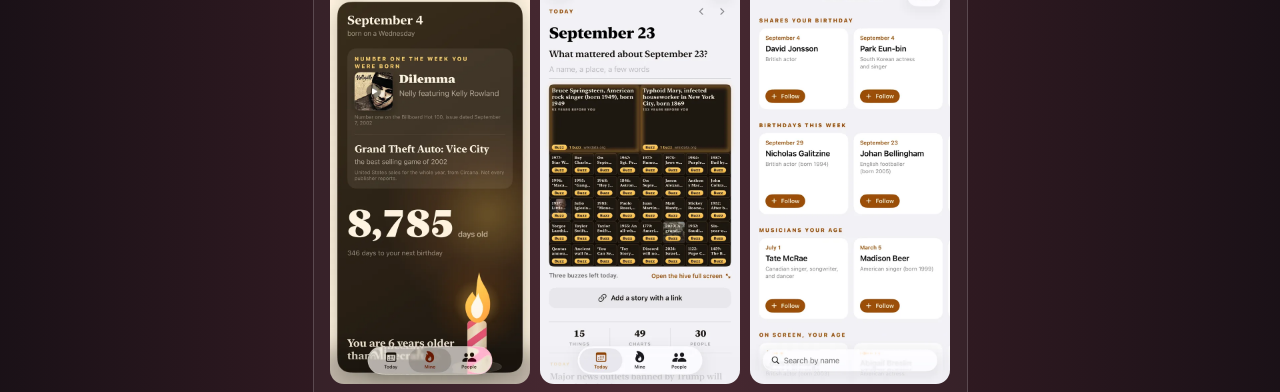
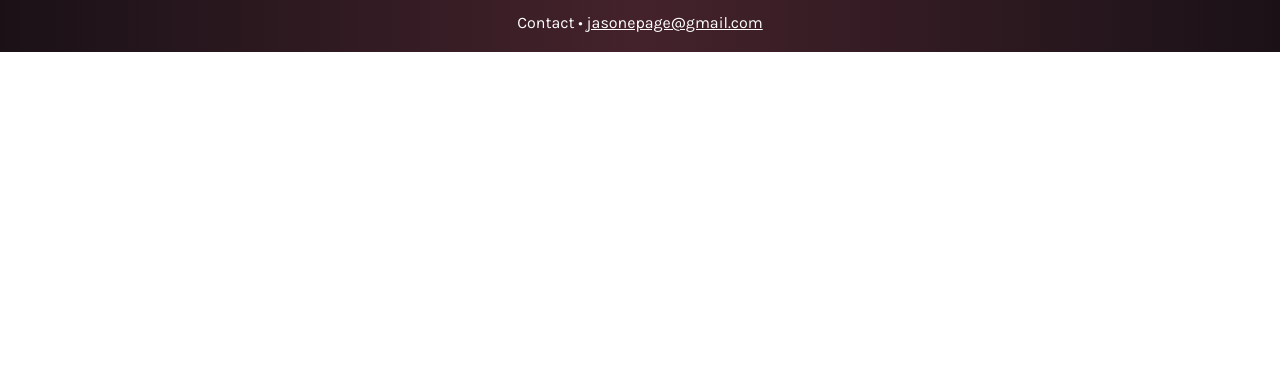
Before and after one commit to jasonepage/jasonepage.github.io, a plain HTML site: page index.html in a window 1280 px wide. Shown: the part 7725-8117 px from the top of the page. After the commit the page ends 7777 px from the top, so only its background shows below. Drawn offline with Linux system fonts and the light colour scheme.

Commit message:
Birthed card: remove the screenshots
Co-Authored-By: Claude Opus 5.5 <noreply@anthropic.com>
Claude-Session: https://claude.ai/code/session_01UGmgaaV891b1kadaxjpefg

```diff
--- a/index.html
+++ b/index.html
@@ -192,11 +192,6 @@
         <a class="app-banner-link" href="https://birthed.app" target="_blank" rel="noopener"><img class="app-banner" src="img/birthed/header.webp" alt="Birthed header" width="1280" height="549" loading="lazy" decoding="async"></a>
         <div class="app-head"><img class="app-icon" src="img/birthed/icon.webp" alt="" width="48" height="48"><h2 class="app-name">Birthed</h2></div>
         <p class="app-desc">Turn any birthday into a page: famous birthday twins, what happened that day, and reminders for friends&#x27; birthdays.</p>
-        <div class="shots">
-          <img src="img/birthed/1.webp" alt="Birthed: Your birthday page with the number one song and the best selling game from the week you were born" width="600" height="1304" loading="lazy" decoding="async">
-          <img src="img/birthed/2.webp" alt="Birthed: Today, a daily hive where people vote on what will still matter about the date" width="600" height="1304" loading="lazy" decoding="async">
-          <img src="img/birthed/3.webp" alt="Birthed: Follow someone, public figures who share your birthday or your age" width="600" height="1304" loading="lazy" decoding="async">
-        </div>
         <div class="app-links">
           <a class="pill" href="https://birthed.app" target="_blank" rel="noopener"><i class="fa-solid fa-globe"></i> Web</a>
           <a class="pill" href="https://testflight.apple.com/join/hzm6Mhhm" target="_blank" rel="noopener"><i class="fa-brands fa-apple"></i> TestFlight Beta</a>
```
